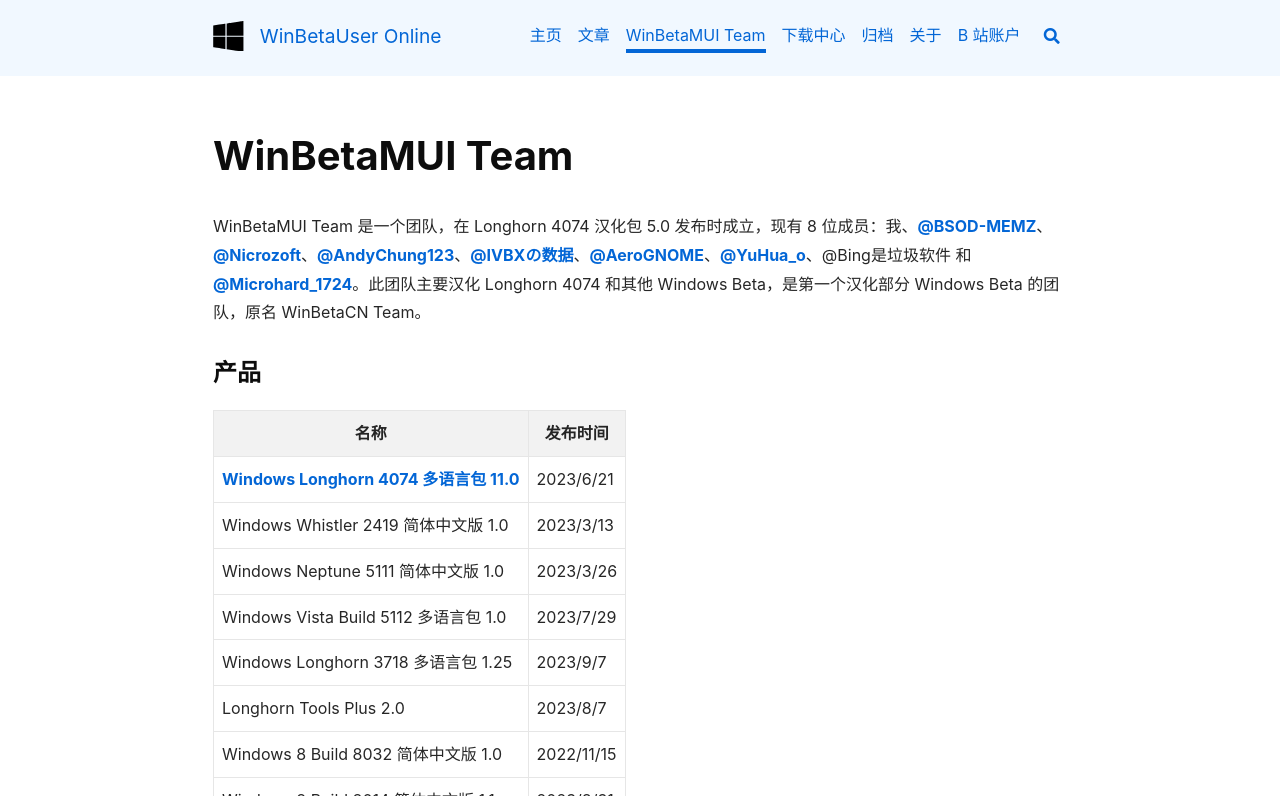
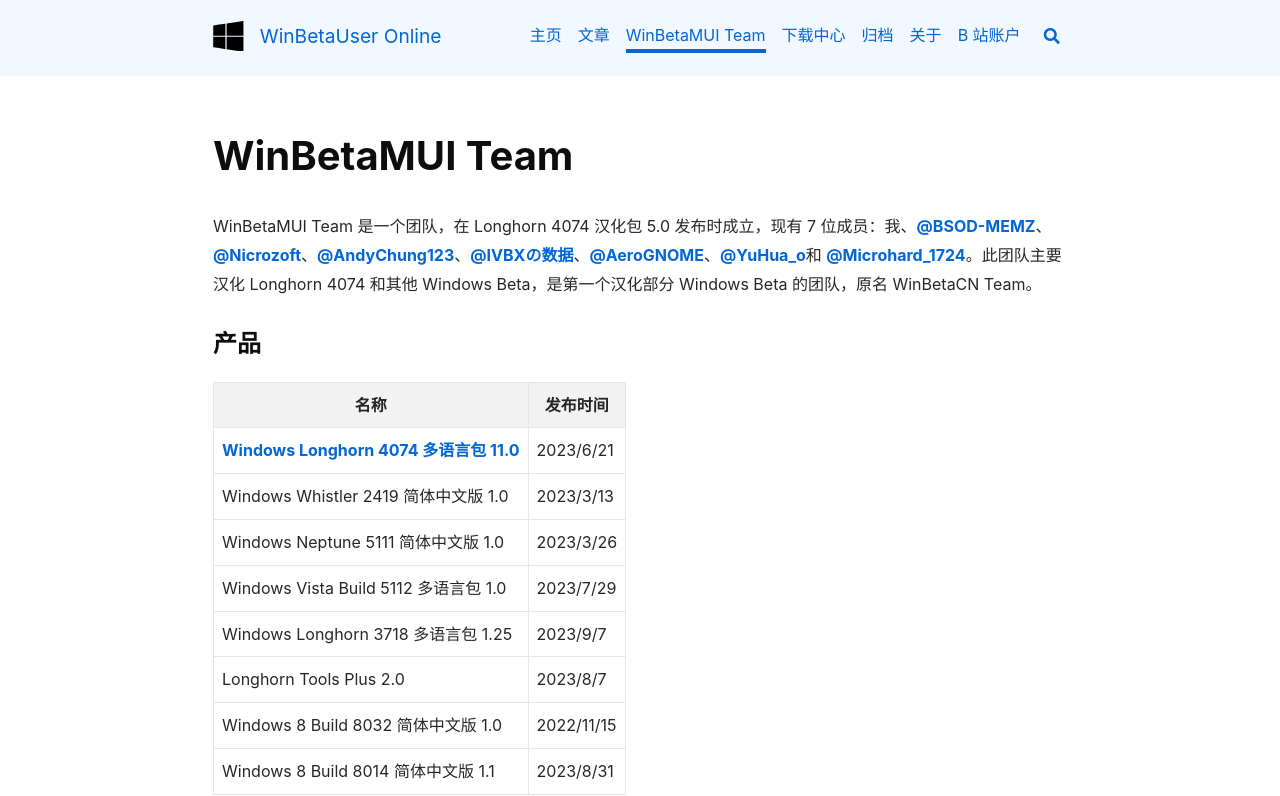
Before and after one commit to orangeZSCB/wbl2.github.io, a Jekyll site: the page built from winbetamui.md, in a window 1280 px wide and 900 px high, cut to the strip 104-900 px from the top of the window. Built offline with Jekyll 4.4.1, drawn with Linux system fonts in a browser that asks for light colours; nearby versions of some CDN libraries.

Commit message:
Update winbetamui.md

```diff
--- a/winbetamui.md
+++ b/winbetamui.md
@@ -3,7 +3,7 @@
 title: WinBetaMUI Team
 ---
 
-WinBetaMUI Team 是一个团队，在 Longhorn 4074 汉化包 5.0 发布时成立，现有 8 位成员：我、[@BSOD-MEMZ](http://space.bilibili.com/1975308950)、[@Nicrozoft](haha666_666.outlook.com)、[@AndyChung123](http://space.bilibili.com/2119761603)、[@IVBXの数据](http://space.bilibili.com/1171551865)、[@AeroGNOME](http://space.bilibili.com/515586861)、[@YuHua_o](http://space.bilibili.com/1468597922)、@Bing是垃圾软件 和 [@Microhard_1724](http://space.bilibili.com/1684665013)。此团队主要汉化 Longhorn 4074 和其他 Windows Beta，是第一个汉化部分 Windows Beta 的团队，原名 WinBetaCN Team。
+WinBetaMUI Team 是一个团队，在 Longhorn 4074 汉化包 5.0 发布时成立，现有 7 位成员：我、[@BSOD-MEMZ](http://space.bilibili.com/1975308950)、[@Nicrozoft](haha666_666.outlook.com)、[@AndyChung123](http://space.bilibili.com/2119761603)、[@IVBXの数据](http://space.bilibili.com/1171551865)、[@AeroGNOME](http://space.bilibili.com/515586861)、[@YuHua_o](http://space.bilibili.com/1468597922)和 [@Microhard_1724](http://space.bilibili.com/1684665013)。此团队主要汉化 Longhorn 4074 和其他 Windows Beta，是第一个汉化部分 Windows Beta 的团队，原名 WinBetaCN Team。
 
 ### 产品
 
```
